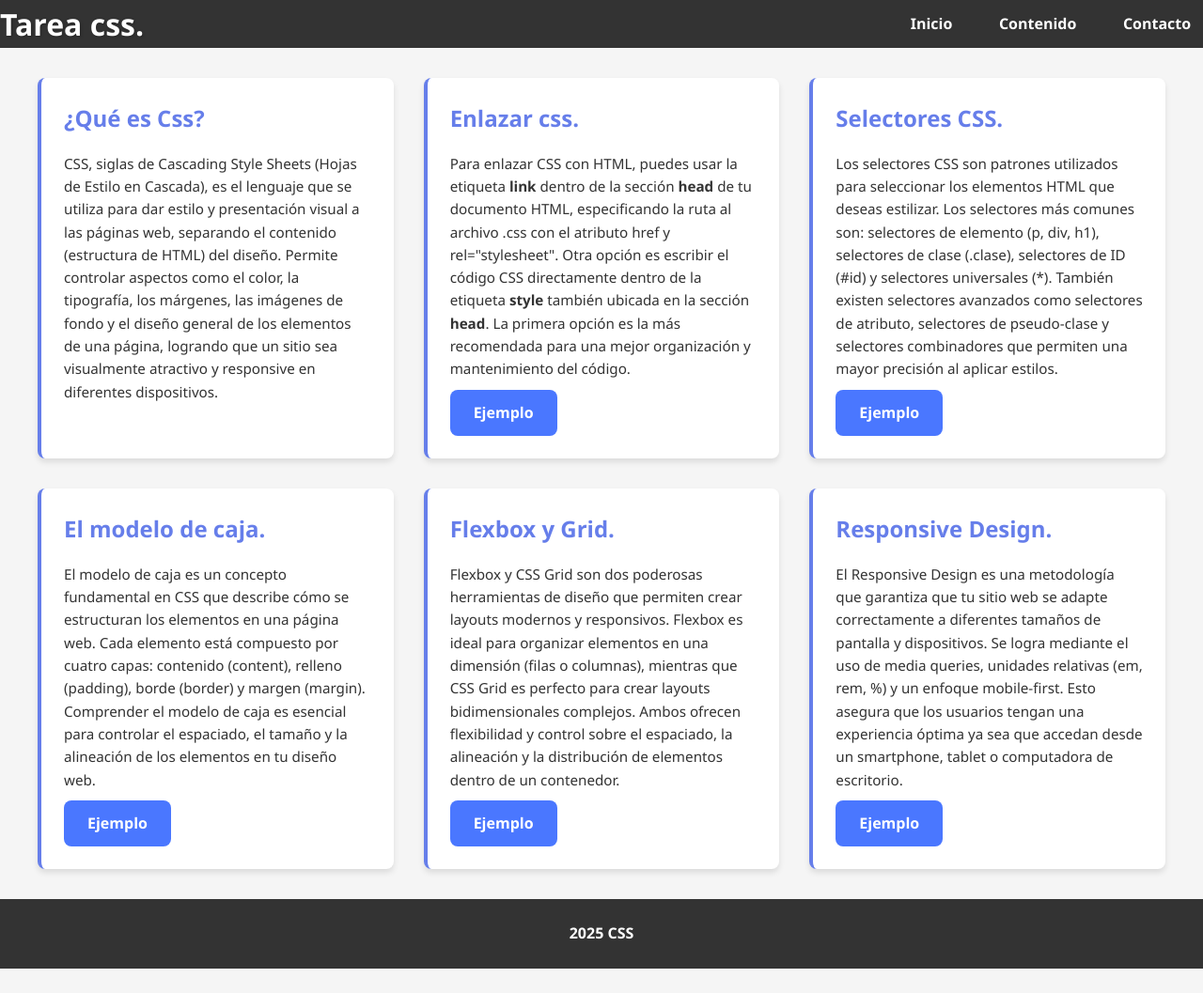
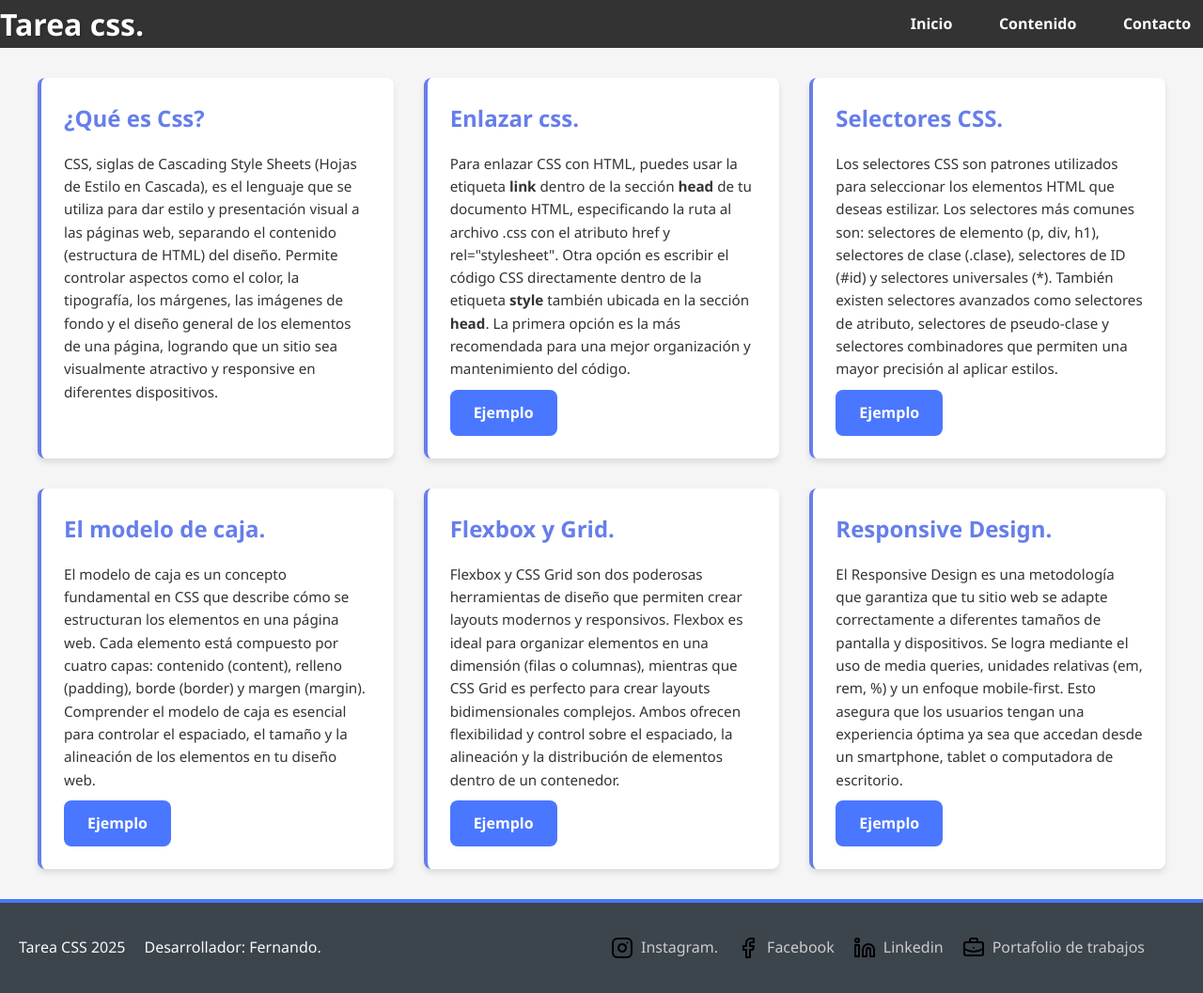
Before and after one commit to theJoseFer10/Introducci-n_CSS, a plain HTML site: page index.html in a window 1280 px wide. Shown: the whole page at 94% size. Before the commit the page ends 1031 px from the top, so only its background shows below. Drawn offline with Linux system fonts and the light colour scheme.

Commit message:
style(footer): se modifco el estilo del footer del sitio web.

```diff
--- a/css/style.css
+++ b/css/style.css
@@ -109,13 +109,53 @@ Y el borde lo ponemos en un tono morado*/
 }
 
 /*Pie de página.*/
-#footer_page {
-    background-color: #333;
-    color: white;
-    text-align: center;
-    padding: 1.5rem;
+#footer_page{
+    background-color: #3c444c;
+    color: #f8f9fa;
+    padding: 30px 20px;
     margin-top: auto;
-    font-weight: bold;
+    font-weight: 400;
+    border-top: 4px solid #4a77ff;
+}
+
+.footer_content{
+    display: flex;
+    justify-content: space-between;
+    width: 100%;
+    margin: 0 auto;
+    gap: 20px;
+}
+
+.sub_content{
+    display: flex;
+    width: 100%;
+    gap: 20px;
+}
+
+.box-footer{
+    display: flex;
+    flex-direction: row;
+    align-items: center;
+    padding: 5px 0;
+    width: auto;
+}
+
+.box-footer a{
+    color: #cccccc;
+    text-decoration: none;
+    transition: color 0.3s ease;
+    display: flex;
+    align-items: center;
+    gap: 8px;
+}
+
+.box-footer a:hover{
+    color: #4a77ff;
+}
+
+.box-footer img{
+    width: 24px;
+    height: 24px;
 }
 
 /*Boton de card o ejemplo.*/
--- a/index.html
+++ b/index.html
@@ -113,6 +113,44 @@
                 </article>
             </section>
         </main>
-        <footer id="footer_page">2025 CSS</footer>
+        <footer id="footer_page">
+            <div class="footer_content">
+                <div class="sub_content">
+                    <div class="box-footer">
+                        Tarea CSS 2025
+                    </div>
+                    <div class="box-footer">
+                        Desarrollador: Fernando.
+                    </div>
+                </div>
+
+                <div class="sub_content">
+                    <div class="box-footer">
+                        <a href="https://www.instagram.com/fer1092003/" target="_blank">
+                            <img src="icons/instagram.svg" alt="Icono de instagram">
+                            Instagram.
+                        </a>
+                    </div>
+                    <div class="box-footer">
+                        <a href="https://www.facebook.com/fernando.arenas.9849912" target="_blank">
+                            <img src="icons/facebook.svg" alt="Icono de facebook">
+                            Facebook
+                        </a>
+                    </div>
+                    <div class="box-footer">
+                        <a href="https://www.linkedin.com/in/jose-fernando-arenas-camacho-20a44532a/" target="_blank">
+                            <img src="icons/linkedin.svg" alt="Icono de linkedin">
+                            Linkedin
+                        </a>
+                    </div>
+                    <div class="box-footer">
+                        <a href="https://thejosefer10.github.io/Portafolio.github.io/" target="_blank">
+                            <img src="icons/briefcase-business.svg" alt="Icono de portafolio">
+                            Portafolio de trabajos
+                        </a>
+                    </div>
+                </div>
+            </div>
+        </footer>
     </body>
 </html>
```
Also changed, not shown: icons/briefcase-business.svg (added), icons/facebook.svg (added), icons/instagram.svg (added), icons/linkedin.svg (added).
